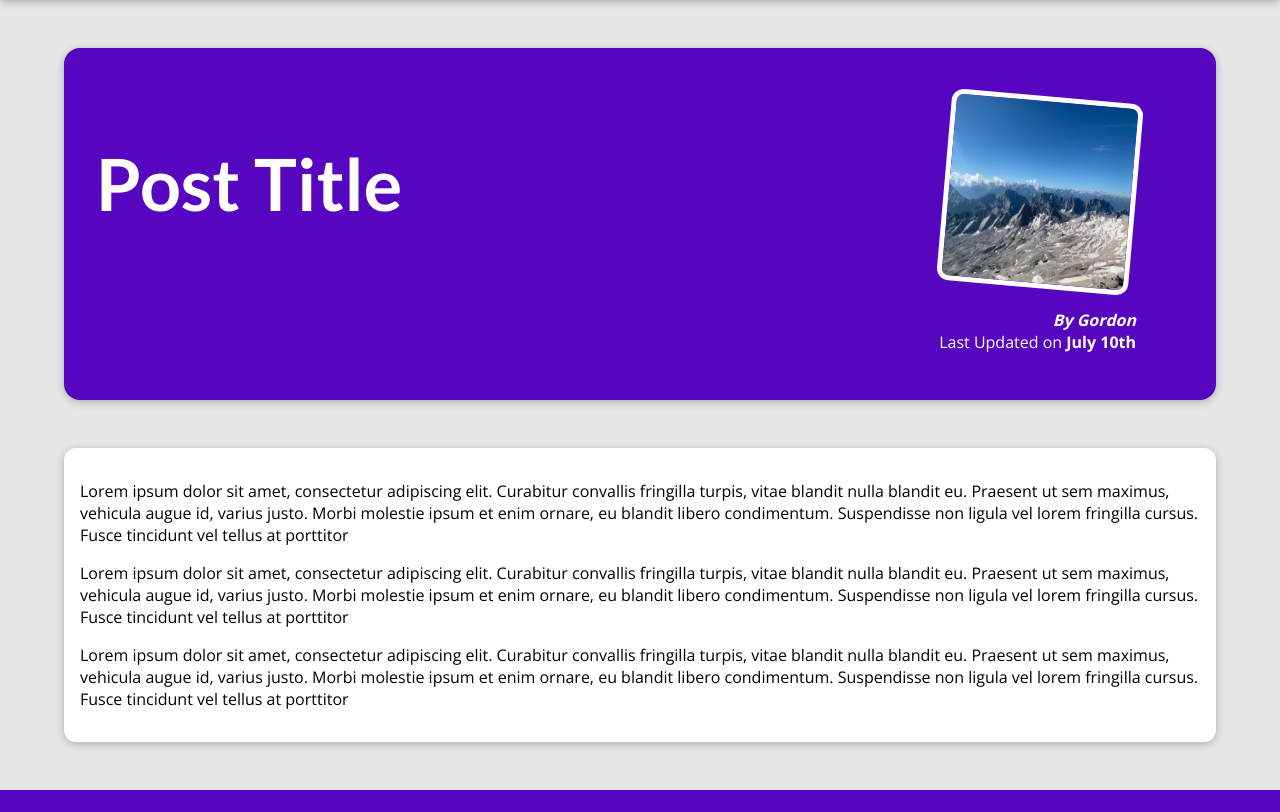
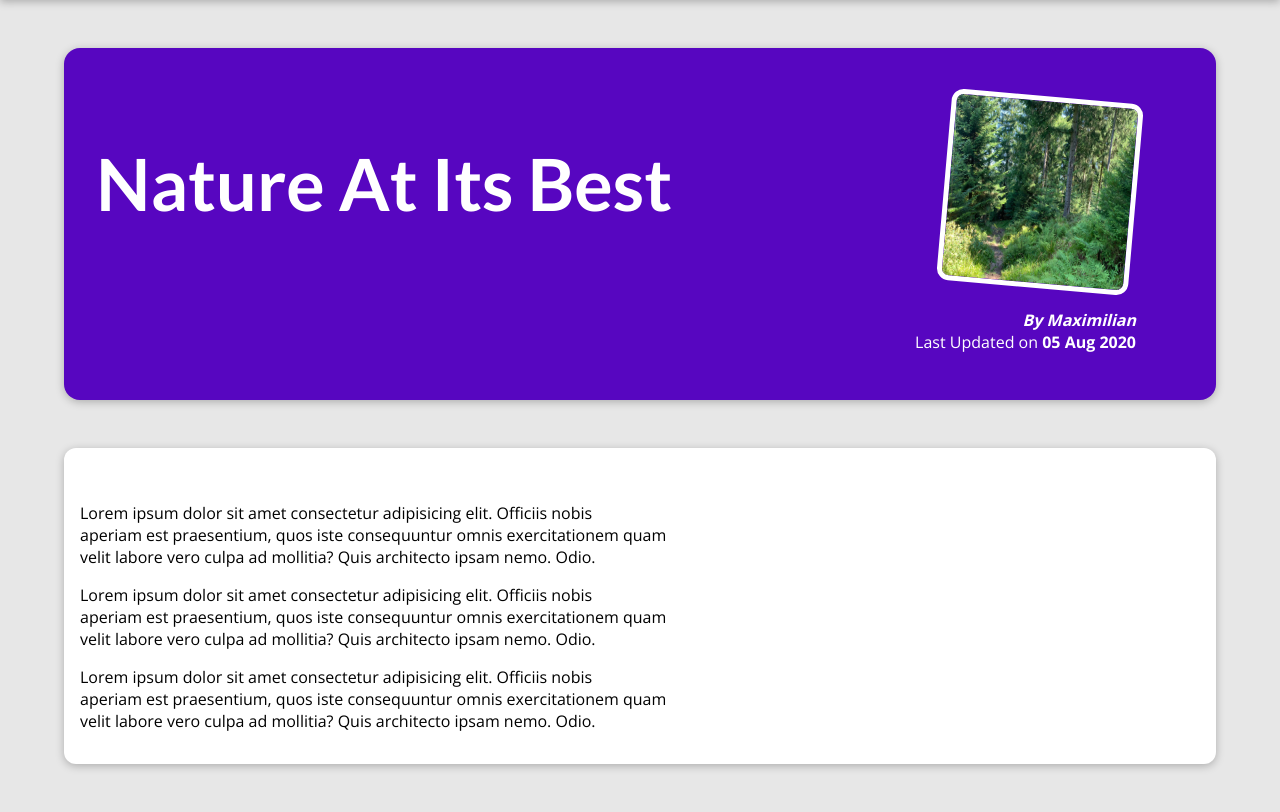
Before and after one commit to gsitu322/udemy-django-blog, a Django app: page /post/into-the-woods/ in a window 1280 px wide. Shown: the part 80-892 px from the top of the page. Before the commit the page ends 870 px from the top, so only its background shows below. Run offline with Django 4.2, Linux system fonts and the light colour scheme.

Commit message:
More dynamic pages

```diff
--- a/blog/templates/blog/index.html
+++ b/blog/templates/blog/index.html
@@ -21,7 +21,9 @@
         <h2>My Latest Thoughts</h2>
 
         <ul>
-            {%  include "blog/includes/post.html" %}
+            {% for post in posts %}
+                {% include "blog/includes/post.html" %}
+            {% endfor %}
         </ul>
     </section>
 
--- a/blog/templates/blog/post-detail.html
+++ b/blog/templates/blog/post-detail.html
@@ -6,30 +6,22 @@
 {%  endblock %}
 
 {% block title %}
-    The Post Title
+    {{ post.title }}
 {% endblock %}
 
 {% block content %}
     <section id="summary">
-        <h2>Post Title</h2>
+        <h2>{{ post.title }}</h2>
         <article>
-            <img src="{% static "images/mountains.jpg" %}" alt="Post Title"/>
-            <address>By Gordon</address>
+            <img src="{% static "images/"|add:post.image %}" alt="{{ post.title }}"/>
+            <address>By {{ post.author|title }}</address>
             <div>
-                Last Updated on <time>July 10th</time>
+                Last Updated on <time>{{ post.date|date:"d M Y" }}</time>
             </div>
         </article>
     </section>
 
     <main>
-        <p>
-            Lorem ipsum dolor sit amet, consectetur adipiscing elit. Curabitur convallis fringilla turpis, vitae blandit nulla blandit eu. Praesent ut sem maximus, vehicula augue id, varius justo. Morbi molestie ipsum et enim ornare, eu blandit libero condimentum. Suspendisse non ligula vel lorem fringilla cursus. Fusce tincidunt vel tellus at porttitor
-        </p>
-        <p>
-            Lorem ipsum dolor sit amet, consectetur adipiscing elit. Curabitur convallis fringilla turpis, vitae blandit nulla blandit eu. Praesent ut sem maximus, vehicula augue id, varius justo. Morbi molestie ipsum et enim ornare, eu blandit libero condimentum. Suspendisse non ligula vel lorem fringilla cursus. Fusce tincidunt vel tellus at porttitor
-        </p>
-        <p>
-            Lorem ipsum dolor sit amet, consectetur adipiscing elit. Curabitur convallis fringilla turpis, vitae blandit nulla blandit eu. Praesent ut sem maximus, vehicula augue id, varius justo. Morbi molestie ipsum et enim ornare, eu blandit libero condimentum. Suspendisse non ligula vel lorem fringilla cursus. Fusce tincidunt vel tellus at porttitor
-        </p>
+        {{ post.content|linebreaks }}
     </main>
 {% endblock %}
--- a/blog/views.py
+++ b/blog/views.py
@@ -1,15 +1,86 @@
 from django.shortcuts import render
 from django.http import HttpResponse
+from datetime import date
 
 # Create your views here.
+all_posts = [
+    {
+        "slug": "hike-in-the-mountains",
+        "image": "mountains.jpg",
+        "author": "Maximilian",
+        "date": date(2021, 7, 21),
+        "title": "Mountain Hiking",
+        "excerpt": "There's nothing like the views you get when hiking in the mountains! And I wasn't even prepared for what happened whilst I was enjoying the view!",
+        "content": """
+          Lorem ipsum dolor sit amet consectetur adipisicing elit. Officiis nobis
+          aperiam est praesentium, quos iste consequuntur omnis exercitationem quam
+          velit labore vero culpa ad mollitia? Quis architecto ipsam nemo. Odio.
 
+          Lorem ipsum dolor sit amet consectetur adipisicing elit. Officiis nobis
+          aperiam est praesentium, quos iste consequuntur omnis exercitationem quam
+          velit labore vero culpa ad mollitia? Quis architecto ipsam nemo. Odio.
+
+          Lorem ipsum dolor sit amet consectetur adipisicing elit. Officiis nobis
+          aperiam est praesentium, quos iste consequuntur omnis exercitationem quam
+          velit labore vero culpa ad mollitia? Quis architecto ipsam nemo. Odio.
+        """
+    },
+    {
+        "slug": "programming-is-fun",
+        "image": "coding.jpg",
+        "author": "Maximilian",
+        "date": date(2022, 3, 10),
+        "title": "Programming Is Great!",
+        "excerpt": "Did you ever spend hours searching that one error in your code? Yep - that's what happened to me yesterday...",
+        "content": """
+          Lorem ipsum dolor sit amet consectetur adipisicing elit. Officiis nobis
+          aperiam est praesentium, quos iste consequuntur omnis exercitationem quam
+          velit labore vero culpa ad mollitia? Quis architecto ipsam nemo. Odio.
+
+          Lorem ipsum dolor sit amet consectetur adipisicing elit. Officiis nobis
+          aperiam est praesentium, quos iste consequuntur omnis exercitationem quam
+          velit labore vero culpa ad mollitia? Quis architecto ipsam nemo. Odio.
+
+          Lorem ipsum dolor sit amet consectetur adipisicing elit. Officiis nobis
+          aperiam est praesentium, quos iste consequuntur omnis exercitationem quam
+          velit labore vero culpa ad mollitia? Quis architecto ipsam nemo. Odio.
+        """
+    },
+    {
+        "slug": "into-the-woods",
+        "image": "woods.jpg",
+        "author": "Maximilian",
+        "date": date(2020, 8, 5),
+        "title": "Nature At Its Best",
+        "excerpt": "Nature is amazing! The amount of inspiration I get when walking in nature is incredible!",
+        "content": """
+          Lorem ipsum dolor sit amet consectetur adipisicing elit. Officiis nobis
+          aperiam est praesentium, quos iste consequuntur omnis exercitationem quam
+          velit labore vero culpa ad mollitia? Quis architecto ipsam nemo. Odio.
+
+          Lorem ipsum dolor sit amet consectetur adipisicing elit. Officiis nobis
+          aperiam est praesentium, quos iste consequuntur omnis exercitationem quam
+          velit labore vero culpa ad mollitia? Quis architecto ipsam nemo. Odio.
+
+          Lorem ipsum dolor sit amet consectetur adipisicing elit. Officiis nobis
+          aperiam est praesentium, quos iste consequuntur omnis exercitationem quam
+          velit labore vero culpa ad mollitia? Quis architecto ipsam nemo. Odio.
+        """
+    }
+]
+
+def get_date(post):
+    return post.get('date')
 
 def starting_page(request):
-    return render(request, 'blog/index.html')
+    sorted_post = sorted(all_posts, key=get_date)
+    latest_post = sorted_post[-3:]
+    return render(request, 'blog/index.html', {'posts': latest_post})
 
 
 def posts(request):
-    return render(request, 'blog/all-post.html')
+    return render(request, 'blog/all-post.html', {'all_posts': all_posts})
 
 def post_detail(request, slug):
-    return render(request, 'blog/post-detail.html')
+    post = next(post for post in all_posts if post['slug'] == slug)
+    return render(request, 'blog/post-detail.html', {'post': post})
```
Also changed, not shown: blog/templates/blog/all-post.html (+5 -9 lines), blog/templates/blog/includes/post.html (+4 -4 lines), blog/static/blog/all-posts.css (renamed from blog/static/blog/all-post.css).
